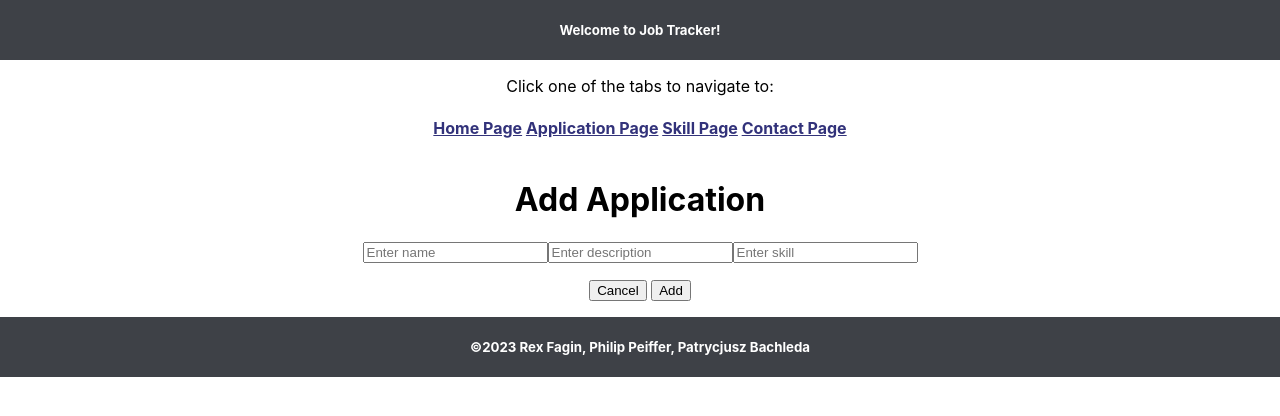
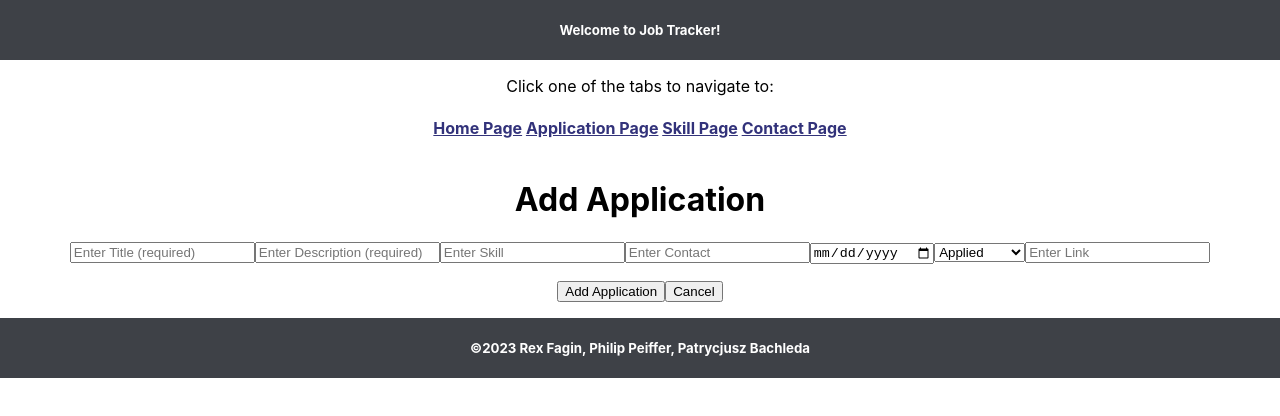
Before and after one commit to faginr/Job-Tracker, a React (Create React App) app in the folder react-frontend/: page /add-application in a window 1280 px wide. Shown: the top 416 px of the page. Built offline with nearby package versions, Linux system fonts and the light colour scheme.

Commit message:
Application FrontEnd Update
Updated Frontend for Applications list, add, and edit.

```diff
--- a/react-frontend/src/components/Application.js
+++ b/react-frontend/src/components/Application.js
@@ -4,9 +4,13 @@ import { MdDeleteForever, MdEdit } from 'react-icons/md';
 function Application({ application, onDelete, onEdit }) {
   return (
     <tr>
-      <td>{application.name}</td>
+      <td>{application.title}</td>
       <td>{application.description}</td>
-      <td>{application.skill}</td>
+      <td>{application.skills}</td>
+      <td>{application.contacts}</td>
+      <td>{application.posting_date}</td>
+      <td>{application.status}</td>
+      <td><a href={application.link}>{application.link}</a></td>
       <td><MdEdit onClick={() => onEdit(application)} /></td>
       <td><MdDeleteForever onClick={() => onDelete(application.id)} /></td>
     </tr>
--- a/react-frontend/src/components/ApplicationList.js
+++ b/react-frontend/src/components/ApplicationList.js
@@ -2,14 +2,18 @@ import React from 'react';
 import Application from './Application';
 
 function ApplicationList({ applications, onDelete, onEdit }) {
-
+  console.log(applications);
   return (
     <table id="applications">
       <thead>
         <tr>
-          <th>Job Name</th>
+          <th>Job Title</th>
           <th>Job Description</th>
-          <th>Required Skills</th>
+          <th>Relevant Skills</th>
+          <th>Contacts</th>
+          <th>Job Posting Date</th>
+          <th>Applcation Status</th>
+          <th>External Link</th>
           <th>Edit</th>
           <th>Delete</th>
         </tr>
--- a/react-frontend/src/components/ContactList.js
+++ b/react-frontend/src/components/ContactList.js
@@ -2,7 +2,6 @@ import React from 'react';
 import Contact from './Contact';
 
 function ContactList({ contacts, onDelete, onEdit, sorting }) {
-
   return (
     <table id="contacts">
       <thead>
--- a/react-frontend/src/pages/AddApplicationPage.js
+++ b/react-frontend/src/pages/AddApplicationPage.js
@@ -3,15 +3,28 @@ import { useNavigate } from "react-router-dom";
 
 export const AddApplicationPage = () => {
 
-  const [name, setName] = useState('');
+  const [title, setTitle] = useState('');
   const [description, setDescription] = useState('');
-  const [skill, setSkill] = useState('');
+  const [skills, setSkill] = useState('');
+  const [contacts, setContact] = useState('');
+  const [posting_date, setPostingDate] = useState('');
+  const [status, setStatus] = useState('');
+  const [link, setLink] = useState('');
 
   const navigate = useNavigate();
 
-  const addApplication = async () => {
+  const addApplication = async (e) => {
+    e.preventDefault();
 
-    const newApplication = { name, description, skill };
+    const newApplication = {
+      title,
+      description,
+      skills,
+      contacts,
+      posting_date,
+      status,
+      link
+    };
 
     const response = await fetch('/applications', {
       method: 'POST',
@@ -30,33 +43,53 @@ export const AddApplicationPage = () => {
     navigate(-1);  // goes back to Application Page
   };
 
+
+
   return (
     <div>
+      <form onSubmit={addApplication}>
       <h1>Add Application</h1>
       <input
+        required
         type="text"
-        placeholder="Enter name"
-        value={name}
-        onChange={e => setName(e.target.value)} />
+        placeholder="Enter Title (required)"
+        value={title}
+        onChange={e => setTitle(e.target.value)} />
       <input
+        required
         type="text"
         value={description}
-        placeholder="Enter description"
+        placeholder="Enter Description (required)"
         onChange={e => setDescription(e.target.value)} />
       <input
         type="text"
-        placeholder="Enter skill"
-        value={skill}
+        placeholder="Enter Skill"
+        value={skills}
         onChange={e => setSkill(e.target.value)} />
+      <input
+        type="text"
+        placeholder="Enter Contact"
+        value={contacts}
+        onChange={e => setContact(e.target.value)} />
+      <input
+        type="date"
+        placeholder="Enter Posting Date"
+        value={posting_date}
+        onChange={e => setPostingDate(e.target.value)} />
+      <select onChange={e => setStatus(e.target.value)}>
+          <option>Applied</option>
+          <option>Not Applied</option>
+      </select>
+      <input
+        type="url"
+        placeholder="Enter Link"
+        value={link}
+        onChange={e => setLink(e.target.value)} />
       <p>
-        <button
-          onClick={() => navigate(-1)}
-        >Cancel</button>
-        <> </>
-        <button
-          onClick={addApplication}
-        >Add</button>
+      <input type="submit" value="Add Application" />
+      <input type="submit" value="Cancel" onClick={() => navigate(-1)} />
       </p>
+      </form>
     </div>
   );
 }
--- a/react-frontend/src/pages/EditApplicationPage.js
+++ b/react-frontend/src/pages/EditApplicationPage.js
@@ -12,18 +12,30 @@ import { useNavigate } from "react-router-dom";
 
 export const EditApplicationPage = ({ applicationToEdit }) => {
 
-  const [name, setName] = useState(applicationToEdit.name);
+  const [title, setTitle] = useState(applicationToEdit.title);
   const [description, setDescription] = useState(applicationToEdit.description);
-  const [skill, setSkill] = useState(applicationToEdit.skill);
+  const [skills, setSkill] = useState(applicationToEdit.skills);
+  const [contacts, setContact] = useState(applicationToEdit.contacts);
+  const [posting_date, setPostingDate] = useState(applicationToEdit.posting_date);
+  const [status, setStatus] = useState(applicationToEdit.status);
+  const [link, setLink] = useState(applicationToEdit.link);
+
 
   const navigate = useNavigate();
 
   const editApplication = async () => {
 
-    const editedApplication = { name, description, skill };
+    const editedApplication = { title,
+      description,
+      skills,
+      contacts,
+      posting_date,
+      status,
+      link
+     };
 
     const response = await fetch(`/applications/${applicationToEdit.id}`, {
-      method: 'PUT',
+      method: 'PATCH',
       body: JSON.stringify(editedApplication),
       headers: {
         'Content-Type': 'application/json',
@@ -43,17 +55,41 @@ export const EditApplicationPage = ({ applicationToEdit }) => {
     <div>
       <h1>Edit Application</h1>
       <input
+        required
         type="text"
-        value={name}
-        onChange={e => setName(e.target.value)} />
+        placeholder="Enter Title"
+        value={title}
+        onChange={e => setTitle(e.target.value)} />
       <input
+        required
         type="text"
         value={description}
+        placeholder="Enter Description"
         onChange={e => setDescription(e.target.value)} />
       <input
         type="text"
-        value={skill}
+        placeholder="Enter Skill"
+        value={skills}
         onChange={e => setSkill(e.target.value)} />
+      <input
+        type="text"
+        placeholder="Enter Contact"
+        value={contacts}
+        onChange={e => setContact(e.target.value)} />
+      <input
+        type="date"
+        placeholder="Enter Posting Date"
+        value={posting_date}
+        onChange={e => setPostingDate(e.target.value)} />
+      <select onChange={e => setStatus(e.target.value)}>
+          <option>Applied</option>
+          <option>Not Applied</option>
+      </select>
+      <input
+        type="url"
+        placeholder="Enter Link"
+        value={link}
+        onChange={e => setLink(e.target.value)} />
       <p>
         <button
           onClick={() => navigate(-1)}
```
Also changed, not shown: 1 other file (tests, documents, lock files or other folders).
